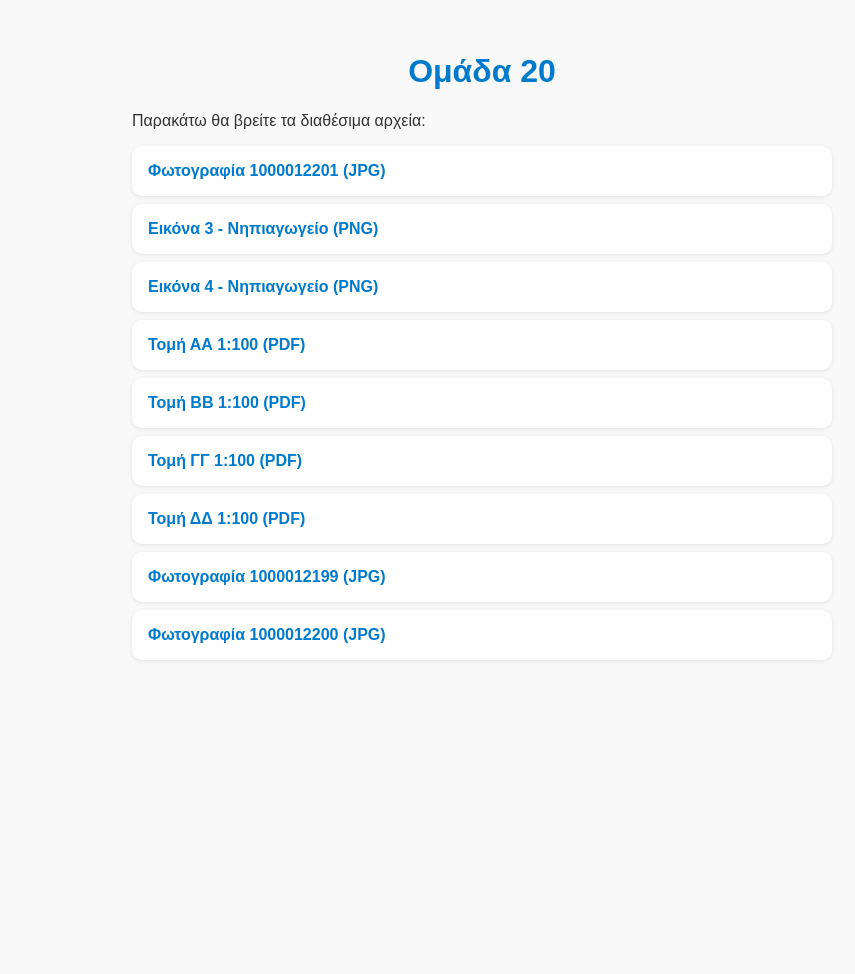
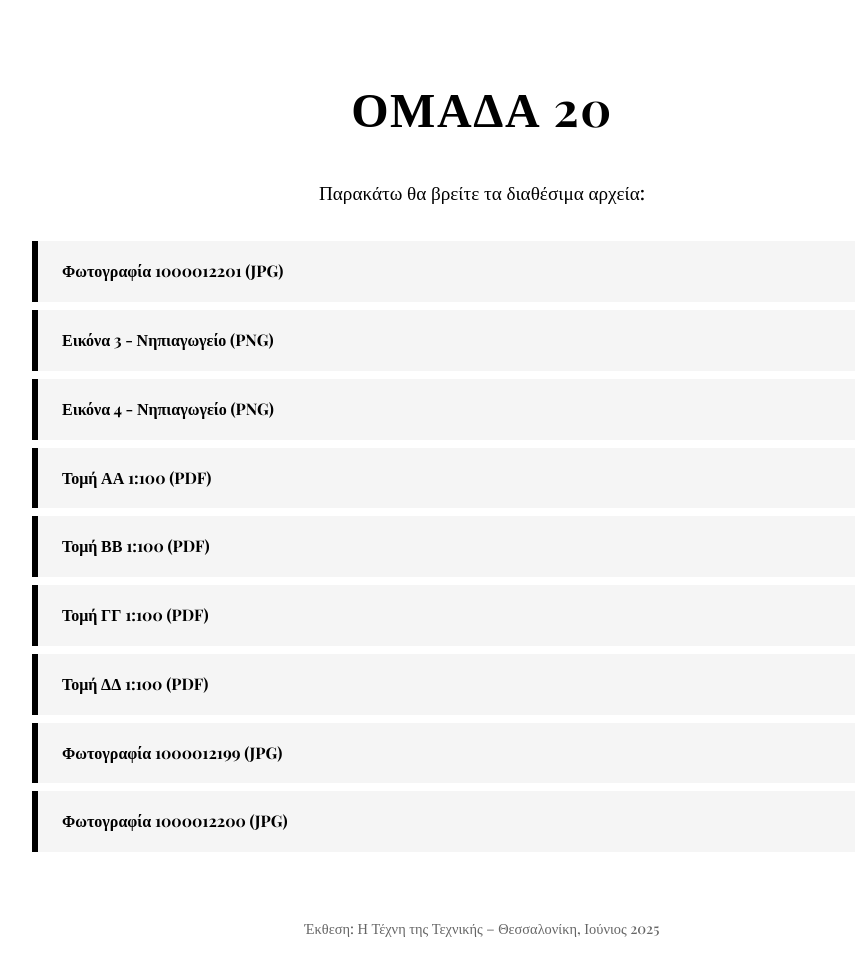
Before and after one commit to AnatoliManolidou/Architecture_Exposition, a plain HTML site: page Team20/index.html in a window 1280 px wide. Shown: the whole page, without its empty margins (158-1013 px from the left). Before the commit the page ends 800 px from the top, so only its background shows below. Drawn offline with nearby package versions, Linux system fonts and the light colour scheme.

Commit message:
semi_complete

```diff
--- a/Team20/index.html
+++ b/Team20/index.html
@@ -2,43 +2,71 @@
 <html lang="el">
 <head>
   <meta charset="UTF-8">
-  <title>Ομάδα 20</title>
+  <title>ΟΜΑΔΑ 20</title>
   <style>
+    @import url('https://fonts.googleapis.com/css2?family=Playfair+Display:wght@500;700&display=swap');
+
     body {
-      font-family: sans-serif;
+      font-family: 'Playfair Display', serif;
+      background-color: #fff;
+      color: #000;
       padding: 2rem;
-      max-width: 700px;
+      max-width: 900px;
       margin: auto;
-      background-color: #f9f9f9;
-      color: #333;
+      line-height: 1.8;
     }
+
     h1 {
       text-align: center;
-      color: #007acc;
+      font-size: 3rem;
+      letter-spacing: 0.1rem;
+      font-weight: 700;
+      margin-bottom: 1.5rem;
     }
+
+    p {
+      text-align: center;
+      font-size: 1.2rem;
+      margin-bottom: 2rem;
+    }
+
     ul {
       list-style: none;
       padding: 0;
     }
+
     li {
-      background: #fff;
+      background: #f5f5f5;
       margin: 0.5rem 0;
-      padding: 1rem;
-      border-radius: 10px;
-      box-shadow: 0 1px 4px rgba(0,0,0,0.1);
+      padding: 1rem 1.5rem;
+      border-left: 6px solid black;
+      transition: background 0.3s;
     }
+
+    li:hover {
+      background: #eaeaea;
+    }
+
     a {
       text-decoration: none;
-      color: #007acc;
+      color: black;
       font-weight: bold;
     }
+
     a:hover {
       text-decoration: underline;
+    }
+
+    .footer {
+      margin-top: 4rem;
+      text-align: center;
+      font-size: 0.9rem;
+      color: #666;
     }
   </style>
 </head>
 <body>
-  <h1>Ομάδα 20</h1>
+  <h1>ΟΜΑΔΑ 20</h1>
   <p>Παρακάτω θα βρείτε τα διαθέσιμα αρχεία:</p>
   <ul>
     <li><a href="1000012201.jpg" target="_blank">Φωτογραφία 1000012201 (JPG)</a></li>
@@ -51,5 +79,9 @@
     <li><a href="1000012199.jpg" target="_blank">Φωτογραφία 1000012199 (JPG)</a></li>
     <li><a href="1000012200.jpg" target="_blank">Φωτογραφία 1000012200 (JPG)</a></li>
   </ul>
+
+  <div class="footer">
+    Έκθεση: Η Τέχνη της Τεχνικής – Θεσσαλονίκη, Ιούνιος 2025
+  </div>
 </body>
 </html>
```
